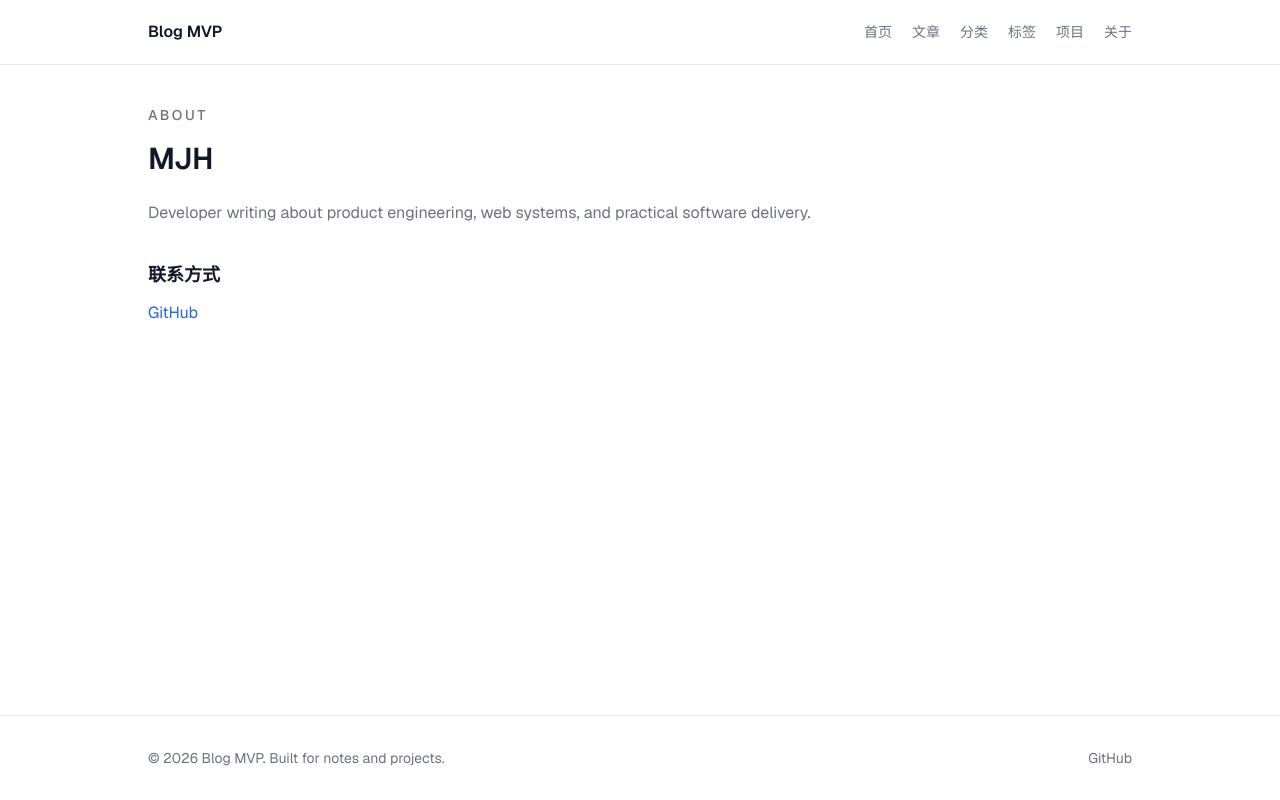
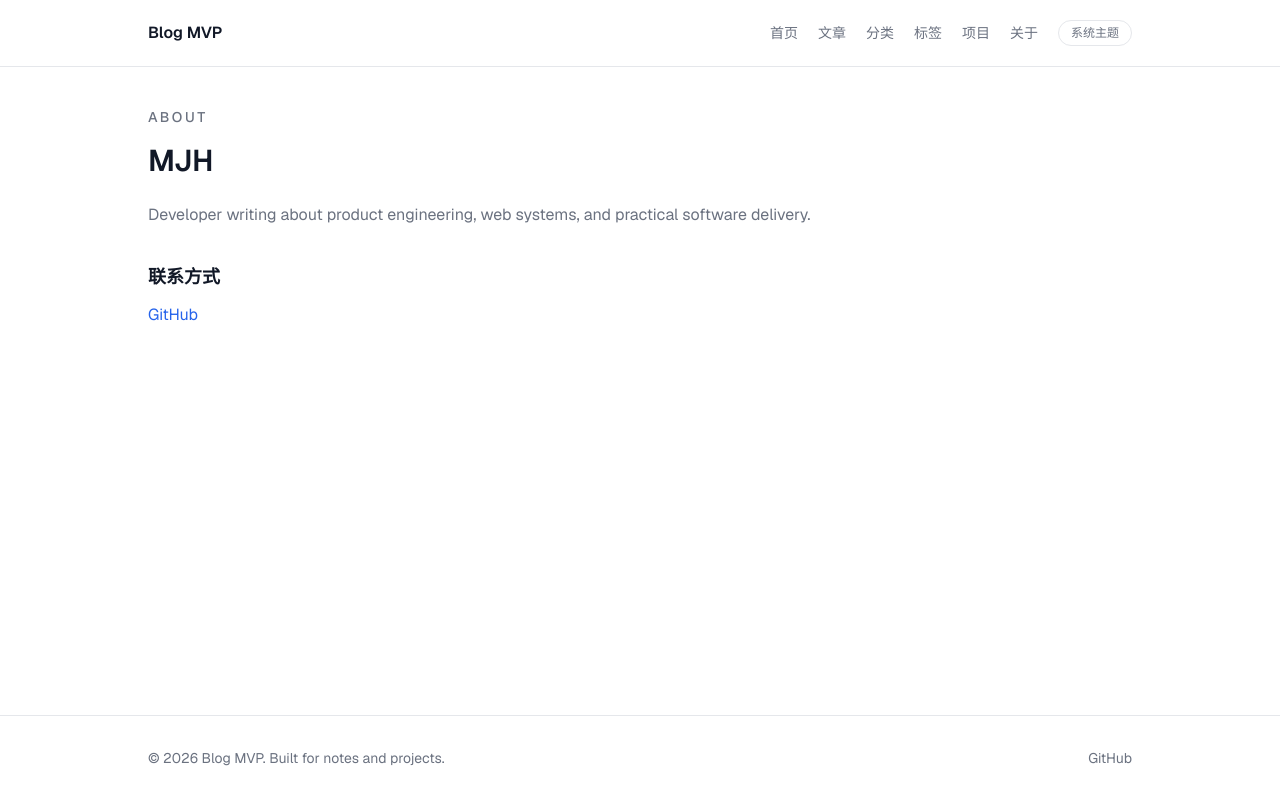
Before and after one commit to JaoHun/Blog, a Next.js app in the folder frontend/: page /about in a window 1280 px wide. Built offline with nearby package versions, Linux system fonts and the light colour scheme.

Commit message:
feat: add theme switching

```diff
--- a/frontend/app/layout.tsx
+++ b/frontend/app/layout.tsx
@@ -4,6 +4,7 @@ import { Geist, Geist_Mono } from 'next/font/google';
 import { siteConfig } from '@/config/site';
 import { SiteFooter } from '@/components/layout/SiteFooter';
 import { SiteHeader } from '@/components/layout/SiteHeader';
+import { ThemeProvider } from '@/components/theme/ThemeProvider';
 
 import './globals.css';
 
@@ -51,9 +52,11 @@ export default function RootLayout({
               "(()=>{try{const t=localStorage.getItem('theme')||'system';const d=window.matchMedia('(prefers-color-scheme: dark)').matches;document.documentElement.dataset.theme=t==='system'?(d?'dark':'light'):t}catch{}})();",
           }}
         />
-        <SiteHeader />
-        <main className="mx-auto w-full max-w-5xl flex-1 px-5 py-10">{children}</main>
-        <SiteFooter />
+        <ThemeProvider>
+          <SiteHeader />
+          <main className="mx-auto w-full max-w-5xl flex-1 px-5 py-10">{children}</main>
+          <SiteFooter />
+        </ThemeProvider>
       </body>
     </html>
   );
--- a/frontend/components/layout/SiteHeader.tsx
+++ b/frontend/components/layout/SiteHeader.tsx
@@ -2,6 +2,7 @@ import Link from 'next/link';
 
 import { navConfig } from '@/config/nav';
 import { siteConfig } from '@/config/site';
+import { ThemeToggle } from '@/components/theme/ThemeToggle';
 
 export function SiteHeader() {
   return (
@@ -10,6 +11,7 @@ export function SiteHeader() {
         <Link className="text-base font-semibold text-foreground" href="/">
           {siteConfig.name}
         </Link>
+        <div className="flex flex-wrap items-center gap-x-5 gap-y-3">
           <nav aria-label="主导航" className="flex flex-wrap gap-x-5 gap-y-2 text-sm text-muted">
             {navConfig.map((item) => (
               <Link className="transition hover:text-foreground" href={item.href} key={item.href}>
@@ -17,6 +19,8 @@ export function SiteHeader() {
               </Link>
             ))}
           </nav>
+          <ThemeToggle />
+        </div>
       </div>
     </header>
   );
--- /dev/null
+++ b/frontend/components/theme/ThemeProvider.tsx
@@ -0,0 +1,24 @@
+'use client';
+
+import { useEffect, type ReactNode } from 'react';
+
+function systemTheme() {
+  if (typeof window.matchMedia !== 'function') {
+    return 'light';
+  }
+
+  return window.matchMedia('(prefers-color-scheme: dark)').matches ? 'dark' : 'light';
+}
+
+export function applyThemePreference(preference: string | null) {
+  const theme = preference && preference !== 'system' ? preference : systemTheme();
+  document.documentElement.dataset.theme = theme;
+}
+
+export function ThemeProvider({ children }: { children: ReactNode }) {
+  useEffect(() => {
+    applyThemePreference(localStorage.getItem('theme') ?? 'system');
+  }, []);
+
+  return children;
+}
--- /dev/null
+++ b/frontend/components/theme/ThemeToggle.tsx
@@ -0,0 +1,44 @@
+'use client';
+
+import { useState } from 'react';
+
+import { applyThemePreference } from '@/components/theme/ThemeProvider';
+
+type ThemePreference = 'system' | 'dark' | 'light';
+
+const cycle: ThemePreference[] = ['system', 'dark', 'light'];
+
+function nextPreference(current: ThemePreference) {
+  const index = cycle.indexOf(current);
+  return cycle[(index + 1) % cycle.length];
+}
+
+export function ThemeToggle() {
+  const [preference, setPreference] = useState<ThemePreference>(() => {
+    if (typeof window === 'undefined') {
+      return 'system';
+    }
+
+    const stored = localStorage.getItem('theme') as ThemePreference | null;
+
+    return stored && cycle.includes(stored) ? stored : 'system';
+  });
+
+  function toggleTheme() {
+    const next = nextPreference(preference);
+    setPreference(next);
+    localStorage.setItem('theme', next);
+    applyThemePreference(next);
+  }
+
+  return (
+    <button
+      aria-label={`theme preference: ${preference}`}
+      className="rounded-full border border-border px-3 py-1 text-xs text-muted transition hover:text-foreground"
+      onClick={toggleTheme}
+      type="button"
+    >
+      {preference === 'system' ? '系统主题' : preference === 'dark' ? '深色' : '浅色'}
+    </button>
+  );
+}
```
Also changed, not shown: 1 other file (tests, documents, lock files or other folders). Lines whose indentation alone changed are shown as unchanged.
